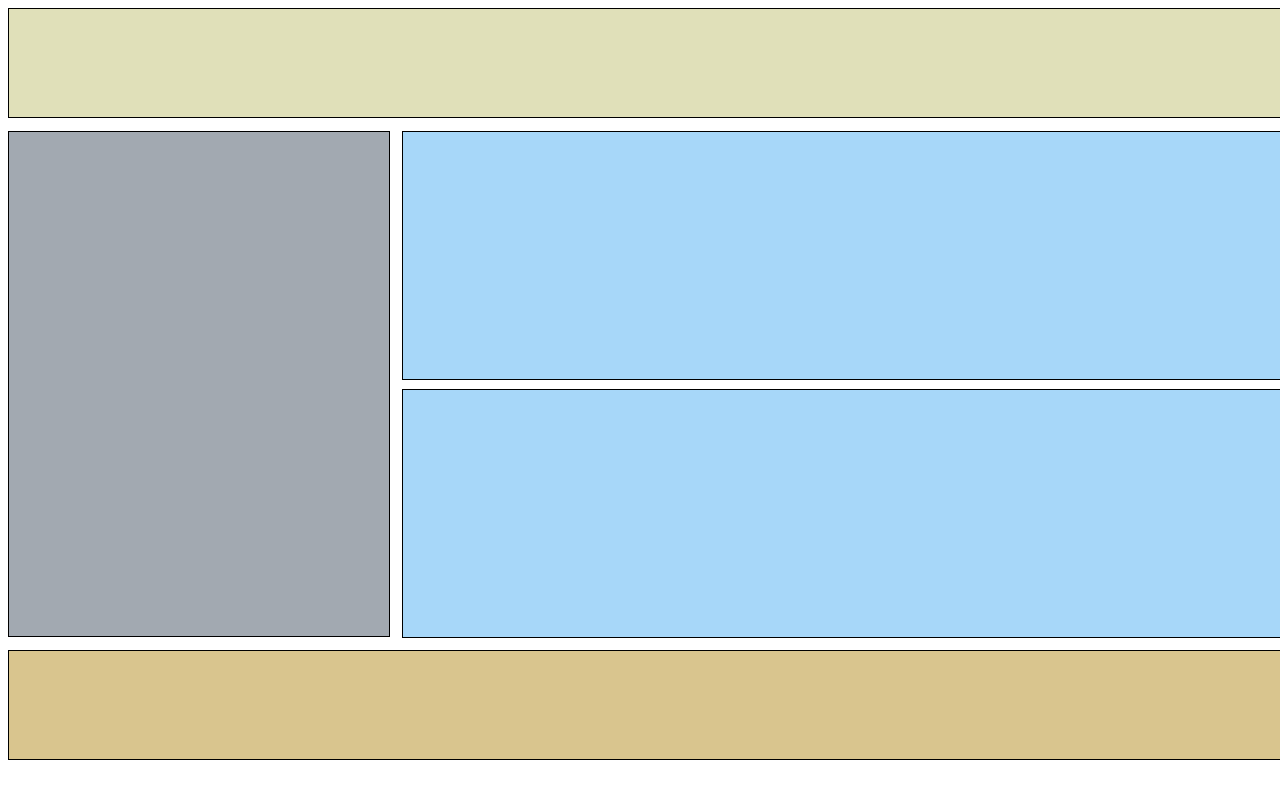
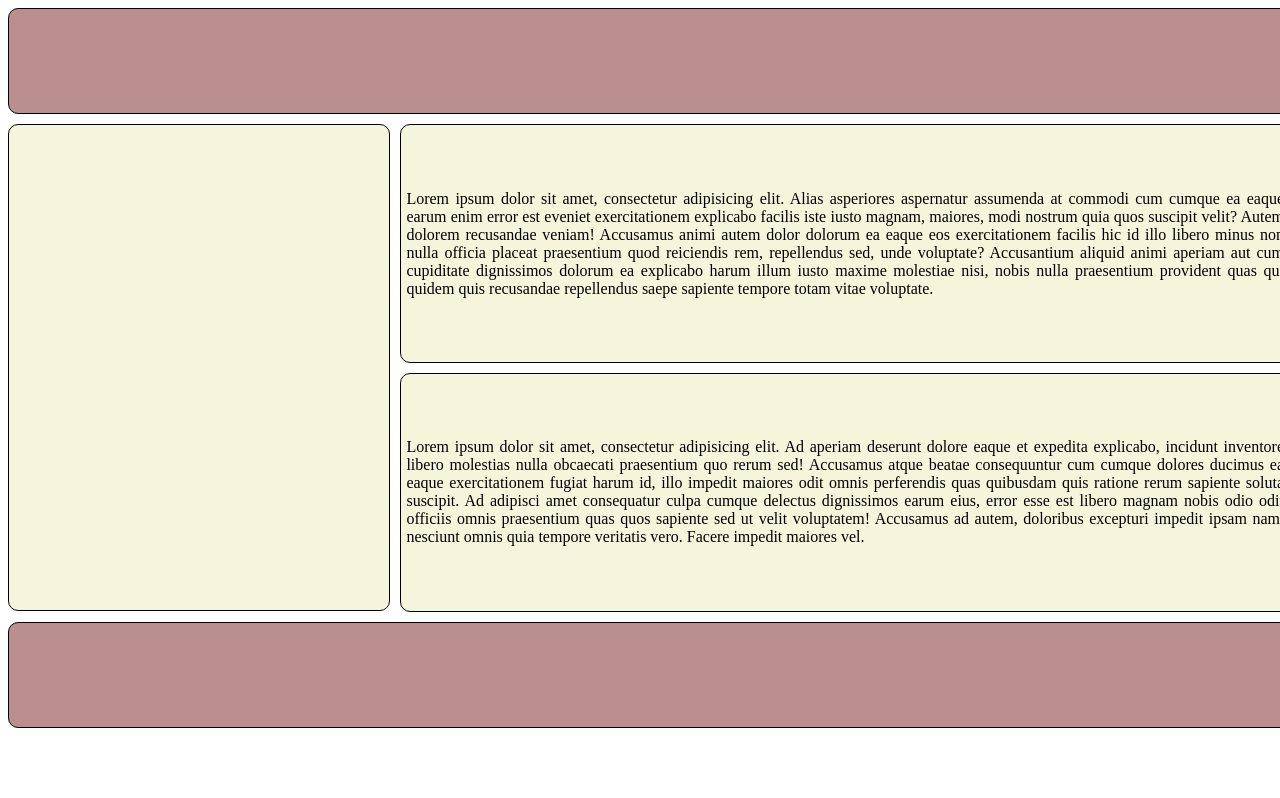
Before and after one commit to DrewMas/HTML_CSS, a plain HTML site: page Class work 2/index.html in a window 1280 px wide. Drawn offline with Linux system fonts and the light colour scheme.

Commit message:
Gaps gave been added instead of margins

```diff
--- a/Class work 2/index.html
+++ b/Class work 2/index.html
@@ -6,18 +6,31 @@
         <link href="main.css" rel="stylesheet">
     </head>
     <body>
-        <div class="main">
-            <div id="header"></div>
+        <div class="main flex">
+            <div class="border" id="header"></div>
             <div class="content">
-                <div id="menu"></div>
+                <div class="border" id="menu"></div>
 
-                <div class="post">
-                    <div class="postSmall border"></div>
-                    <div class="postSmall border"></div>
+                <div class="post flex">
+                    <div class="postSmall border"><p>Lorem ipsum dolor sit amet, consectetur adipisicing elit. Alias asperiores aspernatur assumenda
+                        at commodi cum cumque ea eaque earum enim error est eveniet exercitationem explicabo facilis iste iusto magnam, maiores, modi
+                        nostrum quia quos suscipit velit? Autem dolorem recusandae veniam! Accusamus animi autem dolor dolorum ea eaque eos
+                        exercitationem facilis hic id illo libero minus non nulla officia placeat praesentium quod reiciendis rem, repellendus sed,
+                        unde voluptate? Accusantium aliquid animi aperiam aut cum cupiditate dignissimos dolorum ea explicabo harum illum iusto maxime
+                        molestiae nisi, nobis nulla praesentium provident quas qui quidem quis recusandae repellendus saepe sapiente tempore totam
+                        vitae voluptate.</p>
+                    </div>
+                    <div class="postSmall border"><p>Lorem ipsum dolor sit amet, consectetur adipisicing elit. Ad aperiam deserunt dolore eaque et
+                        expedita explicabo, incidunt inventore libero molestias nulla obcaecati praesentium quo rerum sed! Accusamus atque beatae
+                        consequuntur cum cumque dolores ducimus ea eaque exercitationem fugiat harum id, illo impedit maiores odit omnis perferendis
+                        quas quibusdam quis ratione rerum sapiente soluta suscipit. Ad adipisci amet consequatur culpa cumque delectus dignissimos
+                        earum eius, error esse est libero magnam nobis odio odit officiis omnis praesentium quas quos sapiente sed ut velit
+                        voluptatem! Accusamus ad autem, doloribus excepturi impedit ipsam nam, nesciunt omnis quia tempore veritatis vero. Facere
+                        impedit maiores vel.</p></div>
                 </div>
 
             </div>
-            <div id="footer"></div>
+            <div class="border" id="footer"></div>
         </div>
     </body>
 </html>
--- a/Class work 2/main.css
+++ b/Class work 2/main.css
@@ -2,56 +2,59 @@
 .main {
     width: 1280px;
     height: 720px;
-    box-sizing: border-box;
+}
+
+.flex {
+    display: flex;
+    flex-direction: column;
+    row-gap: 10px;
 }
 
 #header {
     width: 100%;
     height: 15%;
-    background: #e0e0b9;
-    border: 1px solid black;
-    margin-bottom: 1%;
+    background: rosybrown;
 }
 
 .content {
     display: flex;
     width: 100%;
     height: 70%;
+    column-gap: 10px;
 }
-
 
 #footer {
     width: 100%;
     height: 15%;
-    background: #d9c58e;
-    border: 1px solid black;
-    margin-top:1.2%;
-
+    background: rosybrown;
 }
 
 #menu {
     width: 30%;
-    height: 100%;
-    background: #a2a9b1;
-    border: 1px solid black;
-    margin-right: 1%;
-    margin-bottom: 1%;
-
+    height: 99.5%; /*загубив десь 2,5px по висоті цього блоку, то зменшив сам блок ((( */
+    background: beige;
 }
 
 .post {
     width: 70%;
-    height: 98%;
-
+    height: 100%;
 }
 
 .postSmall {
-    background: #a7d7f9;
+    background:beige;
     height: 50%;
     width: 100%;
-    margin-bottom: 1%;
+    display: flex;
+    justify-content: center;
+    align-items: center;
 }
 
 .border {
     border: 1px solid black;
+    border-radius: 10px;
 }
+
+p {
+    padding: 5px;
+    text-align: justify;
+}
```
